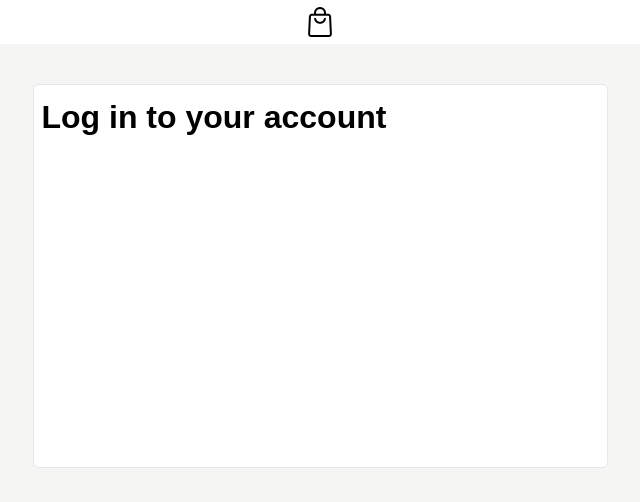
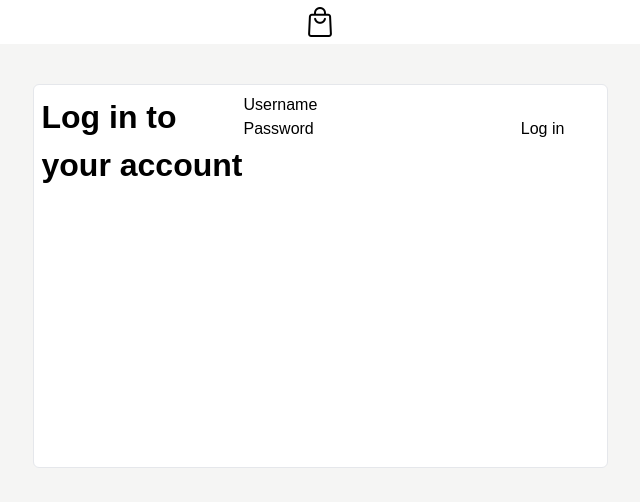
Before and after one commit to augusto-gs/e-commerce--front, a React (Vite) app: page / in a window 1280 px wide. Shown: the top 502 px of the page, without its empty margins (320-960 px from the left). Built offline with nearby package versions, Linux system fonts and the light colour scheme; a web font is replaced by a local one.

Commit message:
Add LoginForm component

```diff
--- /dev/null
+++ b/src/components/App/LoginForm/LoginForm.tsx
@@ -0,0 +1,55 @@
+import { useState } from "react";
+import { UserCredentialsStructure } from "../../../types";
+
+interface LoginFormProps {
+  actionOnClick: (userCredentials: UserCredentialsStructure) => void;
+}
+
+const LoginForm = ({ actionOnClick }: LoginFormProps): React.ReactElement => {
+  const initialUserCredentials = {
+    username: "",
+    password: "",
+  };
+
+  const [userCredentials, setUserCredentials] =
+    useState<UserCredentialsStructure>(initialUserCredentials);
+
+  const { username, password } = userCredentials;
+
+  const isDisabled = username !== "" && password !== "";
+
+  const handleLoginSubmit = (event: React.FormEvent<HTMLFormElement>) => {
+    event?.preventDefault();
+
+    actionOnClick(userCredentials);
+
+    setUserCredentials(initialUserCredentials);
+  };
+
+  const onChangeUserData = (event: React.ChangeEvent<HTMLInputElement>) => {
+    setUserCredentials({
+      ...userCredentials,
+      [event.target.id]: event.target.value,
+    });
+  };
+
+  return (
+    <form autoComplete="off" onSubmit={handleLoginSubmit}>
+      <label>
+        {" "}
+        Username
+        <input type="text" id="username" onChange={onChangeUserData} />
+      </label>
+      <label>
+        {" "}
+        Password
+        <input type="text" id="password" onChange={onChangeUserData} />
+      </label>
+      <button type="submit" disabled={isDisabled}>
+        Log in
+      </button>
+    </form>
+  );
+};
+
+export default LoginForm;
--- a/src/pages/LoginPage/LoginPage.tsx
+++ b/src/pages/LoginPage/LoginPage.tsx
@@ -1,3 +1,5 @@
+import LoginForm from "../../components/App/LoginForm/LoginForm";
+
 const LoginPage = (): React.ReactElement => {
   return (
     <section className="flex flex-col bg-stone-100 w-full h-screen mt-0">
@@ -13,6 +15,7 @@ const LoginPage = (): React.ReactElement => {
         <h1 className="text-2x1 weight font-semibold">
           Log in to your account
         </h1>
+        <LoginForm />
       </div>
     </section>
   );
--- /dev/null
+++ b/src/types.ts
@@ -0,0 +1,4 @@
+export interface UserCredentialsStructure {
+  username: string;
+  password: string;
+}
```
